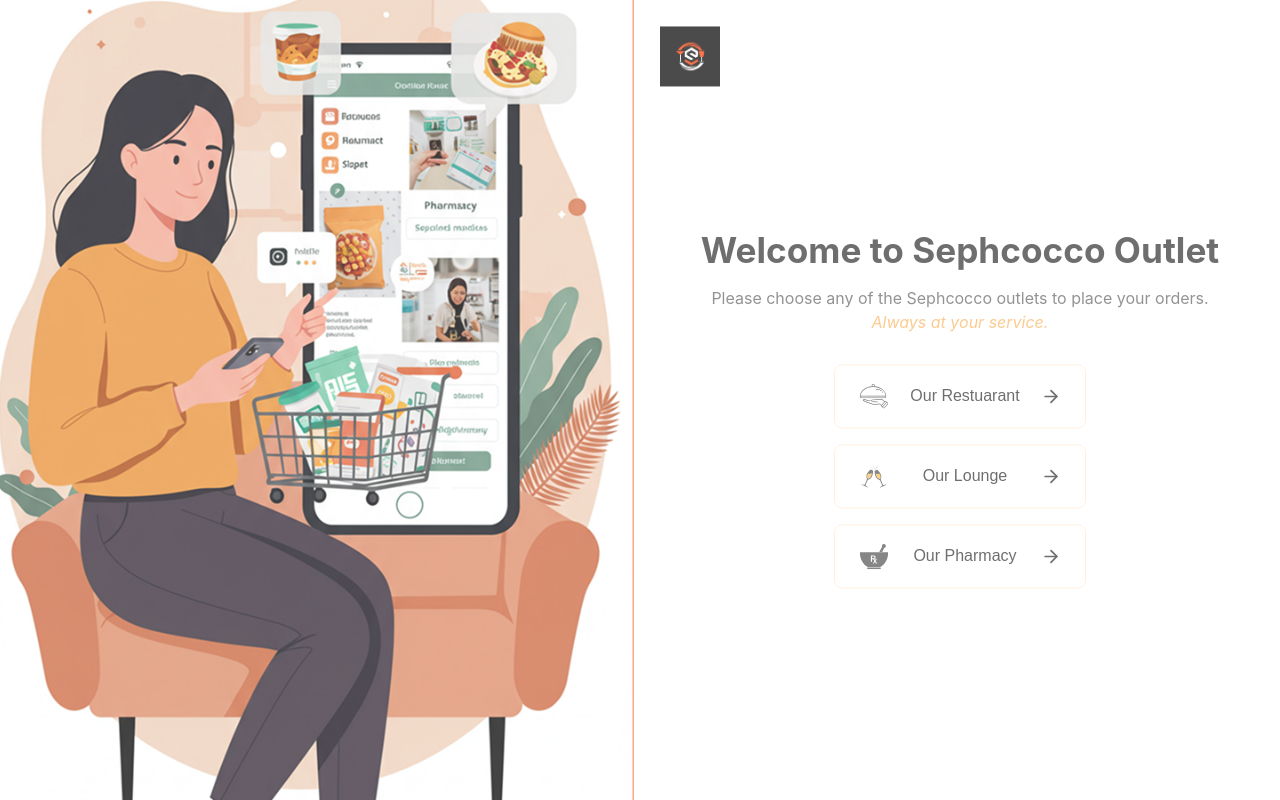
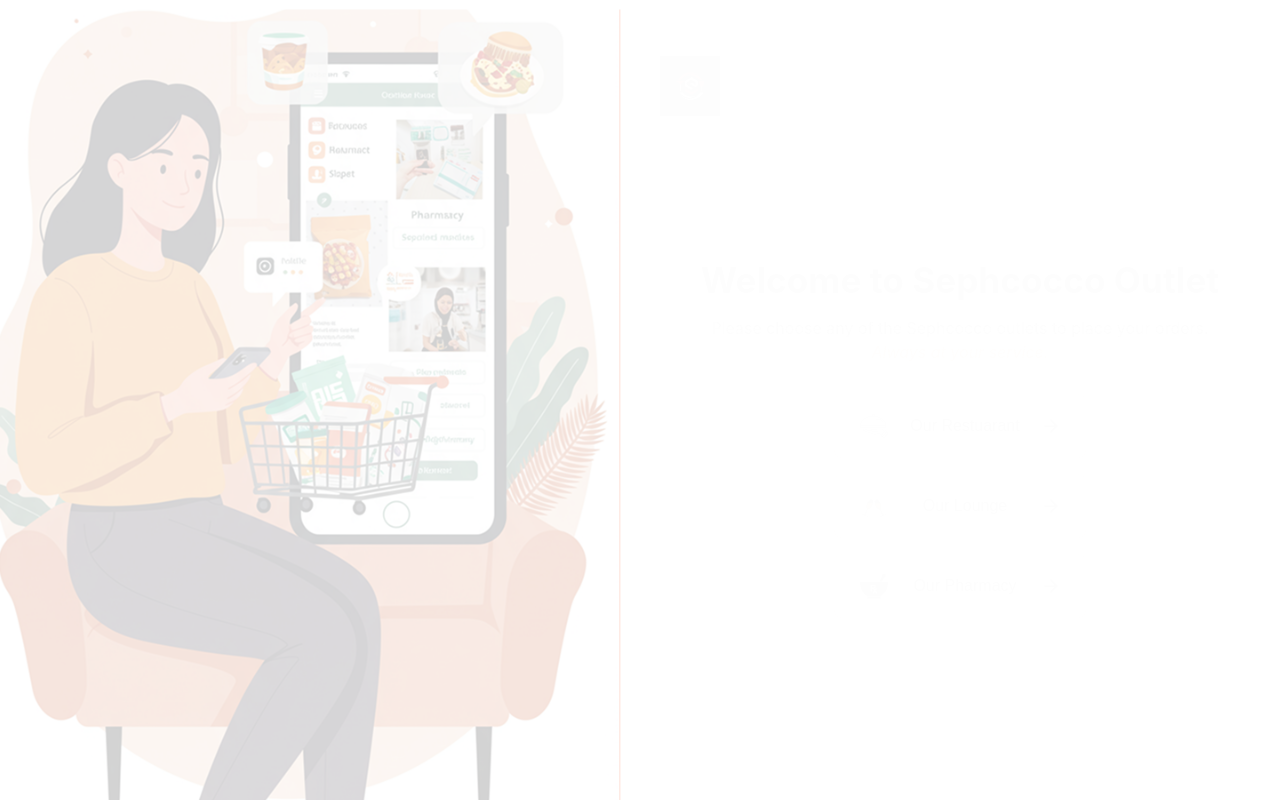
Before and after one commit to geekelo/sephcocco-ecommerce-user, a React (Vite) app: page / in a window 1280 px wide. Built offline with nearby package versions, Linux system fonts and the light colour scheme.

Commit message:
implemented the routing system

```diff
--- a/package.json
+++ b/package.json
@@ -13,7 +13,8 @@
     "framer-motion": "^12.9.6",
     "lucide-react": "^0.507.0",
     "react": "^19.1.0",
-    "react-dom": "^19.0.0"
+    "react-dom": "^19.0.0",
+    "react-router-dom": "^7.5.3"
   },
   "devDependencies": {
     "@eslint/js": "^9.21.0",
--- a/src/App.jsx
+++ b/src/App.jsx
@@ -1,28 +1,19 @@
 
 
 import { useState } from 'react';
-import { ErrorBoundary } from './components/ErrorBoundary'
-import SplashScreen from './components/SplashScreen'
-import OutletPage from './pages/Outlet';
+import AppRouter from './routes/AppRouter';
+
 
 function App() {
-  const [loading, setLoading] = useState(true);
 
-  // Complete splash screen and show main content
-  const handleSplashComplete = () => {
-    setLoading(false);
-  };
+
+
 return (
-  <div>
-      {loading && (
-          <ErrorBoundary>
-    <SplashScreen onComplete={handleSplashComplete} />
-          </ErrorBoundary>
 
-      )}
+   <AppRouter />
 
-      {!loading &&   <ErrorBoundary><OutletPage /></ErrorBoundary> }
-    </div>
+
+
 
 )
 }
--- a/src/components/SplashScreen.jsx
+++ b/src/components/SplashScreen.jsx
@@ -85,4 +85,4 @@ useEffect(() => {
   );
 };
 
-export default SplashScreen;
+export { SplashScreen};
--- /dev/null
+++ b/src/layout/homeLayout.tsx
@@ -0,0 +1,7 @@
+import React from 'react'
+
+export default function HomeLayout() {
+  return (
+    <div>homeLayout</div>
+  )
+}
--- /dev/null
+++ b/src/pages/Product.jsx
@@ -0,0 +1,7 @@
+import React from 'react'
+
+export default function Product() {
+  return (
+    <div>Product</div>
+  )
+}
--- /dev/null
+++ b/src/routes/AppRouter.jsx
@@ -0,0 +1,41 @@
+import { Suspense, useState, } from "react";
+import { BrowserRouter, Routes, Route, Navigate } from "react-router-dom";
+import { OutletPage, ProductPage } from "./LazyLoader";
+import HomeLayout from "../layout/homeLayout";
+import {ErrorBoundary} from '../components/ErrorBoundary'
+import { SplashScreen } from "../components/SplashScreen";
+
+
+
+const AppRouter = () => {
+    const [loading, setLoading] = useState(true);
+
+
+
+    const handleSplashComplete = () => {
+      setLoading(false);
+    };
+
+    return (
+      <BrowserRouter>
+        <ErrorBoundary>
+          {loading ? (
+            <SplashScreen onComplete={handleSplashComplete} />
+          ) : (
+            <Suspense fallback={<SplashScreen />}>
+              <Routes>
+                <Route path="/" element={<OutletPage />} />
+                <Route element={<HomeLayout />}>
+                  <Route path="/product" element={<ProductPage />} />
+                </Route>
+                {/* Redirect unknown routes to home */}
+                <Route path="*" element={<Navigate to="/" replace />} />
+              </Routes>
+            </Suspense>
+          )}
+        </ErrorBoundary>
+      </BrowserRouter>
+    );
+  };
+
+export default AppRouter;
--- /dev/null
+++ b/src/routes/LazyLoader.js
@@ -0,0 +1,4 @@
+import { lazy } from "react";
+
+export const OutletPage  = lazy(() => import("../pages/Outlet"));
+export const ProductPage = lazy(() => import("../pages/Product"));
```
Also changed, not shown: 1 other file (tests, documents, lock files or other folders).
